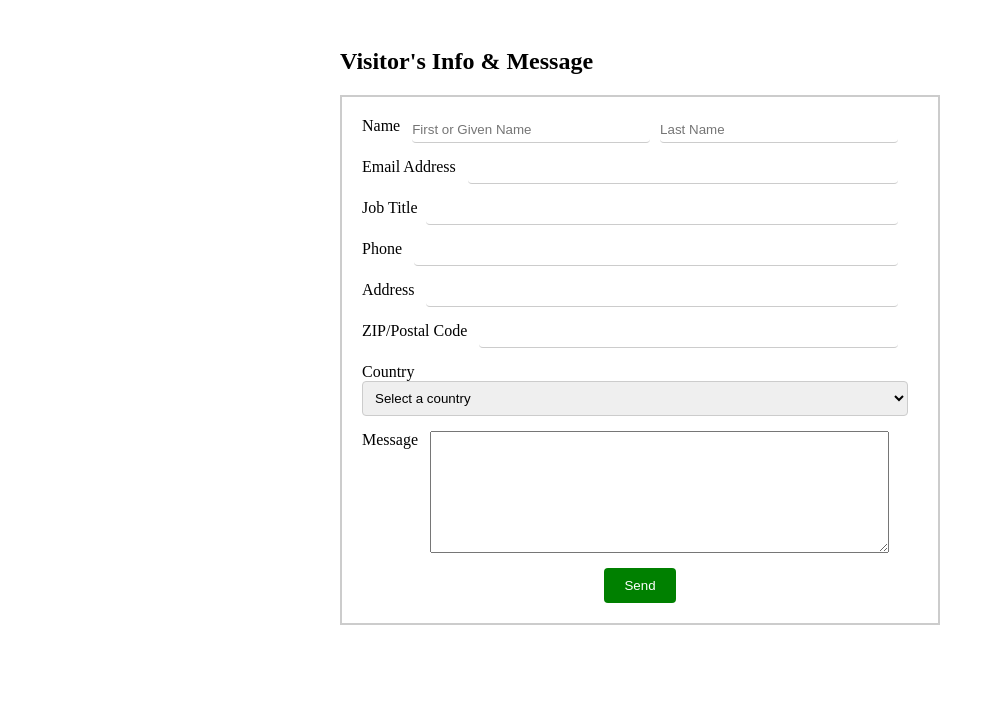
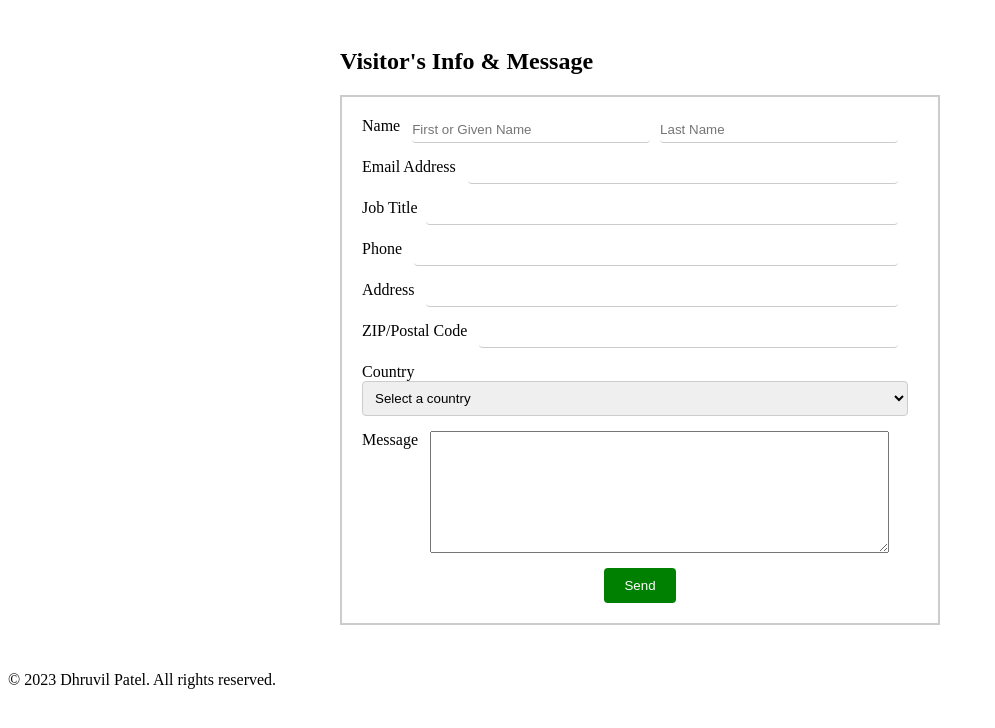
Before and after one commit to dppatel17/assignment-6, a plain HTML site: page part-2.html in a window 1280 px wide. Shown: the whole page, without its empty margins (0-995 px from the left). Drawn offline with Linux system fonts and the light colour scheme; no server answers.

Commit message:
part-2.html

```diff
--- a/part-2.html
+++ b/part-2.html
@@ -59,6 +59,9 @@
         </form>
         <div id="errorMessages"></div>
     </main>
+    <footer>
+    <p>&copy; 2023 Dhruvil Patel. All rights reserved.</p>
+  </footer>
     <script src="part-2.js"></script>
 </body>
 </html>
```
